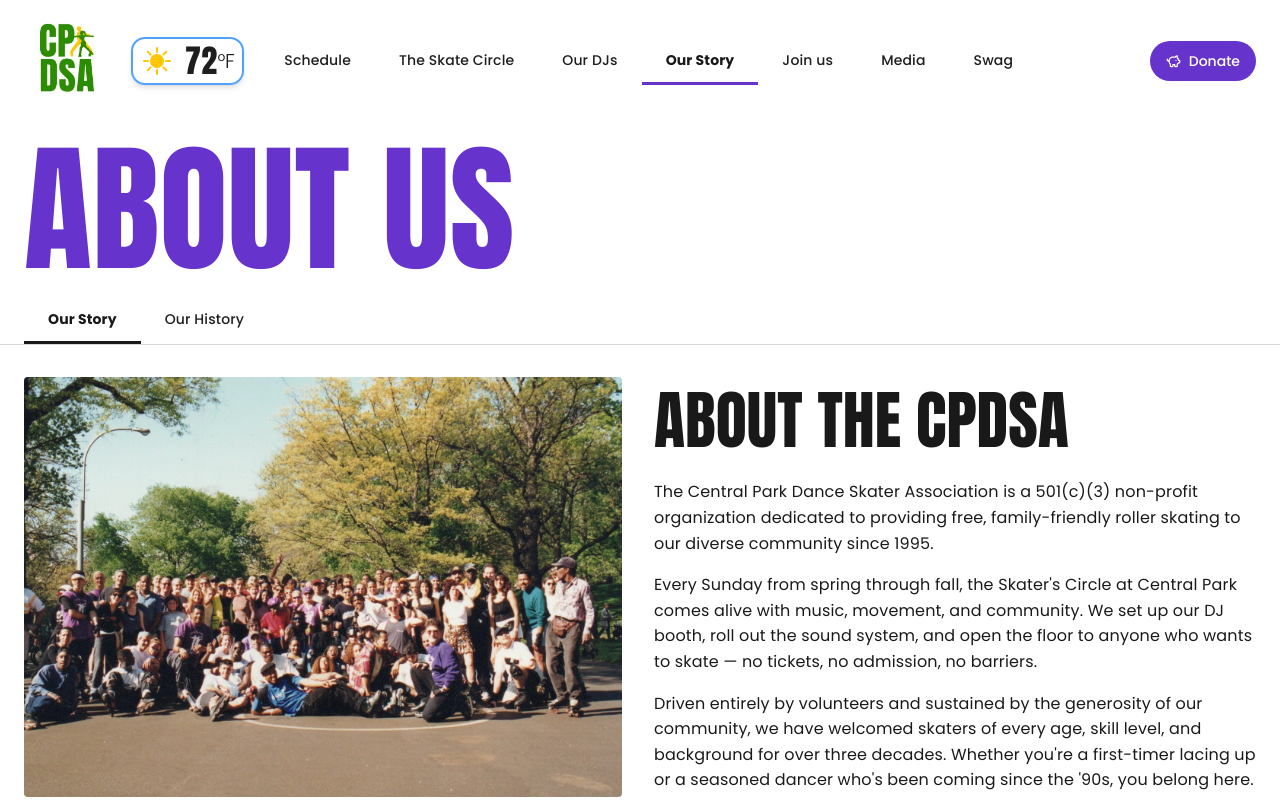
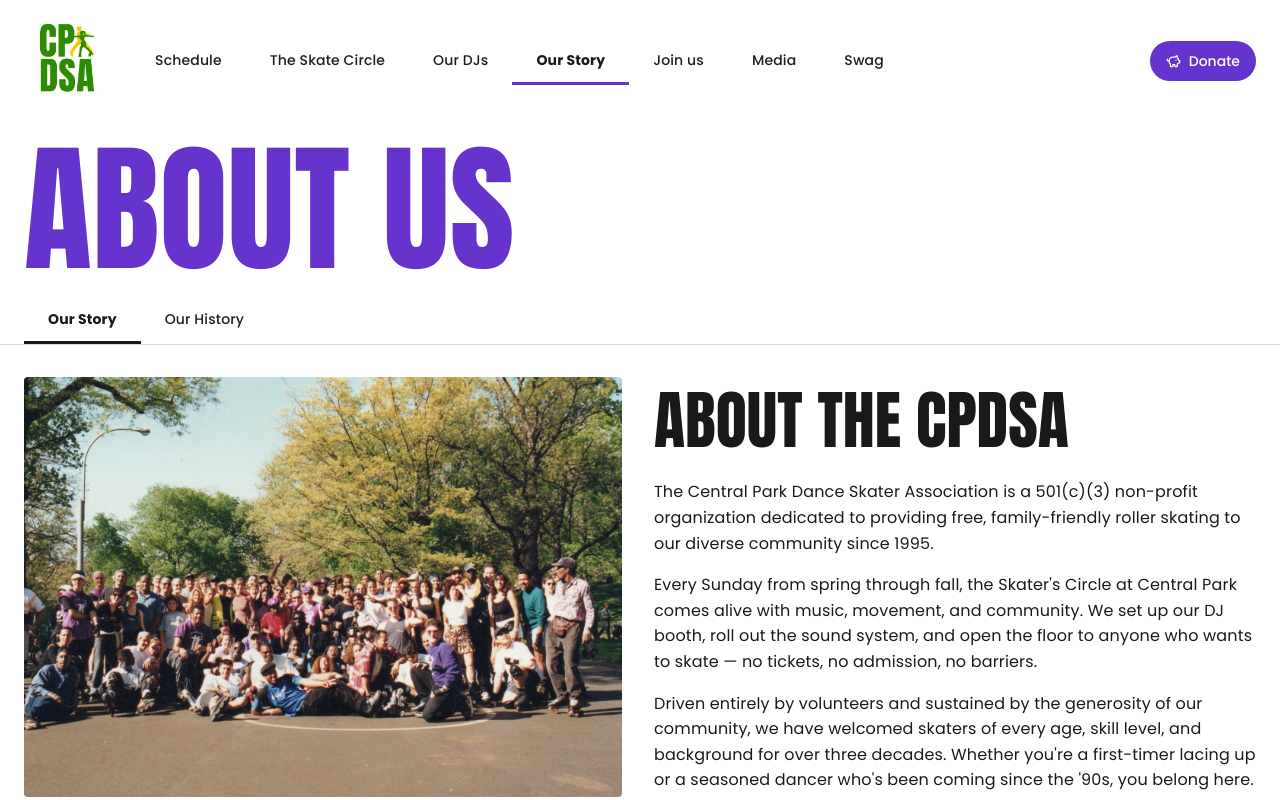
Before and after one commit to jlu17/cpdsa-site, a Next.js app in the folder frontend/: page /about in a window 1280 px wide. Shown: the top 800 px of the page. Built offline with nearby package versions, Linux system fonts and the light colour scheme.

Commit message:
Remove weather icon

```diff
--- a/frontend/src/components/Navigation.tsx
+++ b/frontend/src/components/Navigation.tsx
@@ -26,22 +26,6 @@
             style={{ mixBlendMode: 'multiply' }}
           />
         </Link>
-
-        {/* Weather widget */}
-        <div
-          className="hidden md:flex items-center gap-3 px-2 py-4 rounded-[14px] shadow-md flex-shrink-0"
-          style={{ border: `2px solid ${COLORS.ui.weatherBorder}`, height: 48 }}
-        >
-          <WeatherIcon />
-          <div className="flex items-start leading-none">
-            <span style={{ fontFamily: FONTS.anton, fontSize: 32, lineHeight: '40px', letterSpacing: '0.37px' }}>
-              72
-            </span>
-            <span style={{ fontFamily: FONTS.poppins, fontWeight: FONT_WEIGHTS.light, fontSize: 20, lineHeight: '28px', letterSpacing: '-0.45px', marginTop: 6 }}>
-              °F
-            </span>
-          </div>
-        </div>
 
         {/* Desktop nav */}
         <nav className="hidden md:flex items-center flex-1">
@@ -109,22 +93,3 @@
     </header>
   );
 }
-
-function WeatherIcon() {
-  return (
-    <svg width="32" height="30" viewBox="0 0 32 30" fill="none" aria-hidden="true">
-      <circle cx="16" cy="15" r="7" fill={COLORS.brand.yellow} />
-      {[0, 45, 90, 135].map((deg) => {
-        const rad = (deg * Math.PI) / 180;
-        const cos = Math.cos(rad);
-        const sin = Math.sin(rad);
-        return (
-          <g key={deg}>
-            <line x1={16 + cos * 9} y1={15 + sin * 9} x2={16 + cos * 13} y2={15 + sin * 13} stroke={COLORS.brand.yellow} strokeWidth="2" strokeLinecap="round" />
-            <line x1={16 - cos * 9} y1={15 - sin * 9} x2={16 - cos * 13} y2={15 - sin * 13} stroke={COLORS.brand.yellow} strokeWidth="2" strokeLinecap="round" />
-          </g>
-        );
-      })}
-    </svg>
-  );
-}
--- a/frontend/src/lib/constants/colors.ts
+++ b/frontend/src/lib/constants/colors.ts
@@ -10,7 +10,6 @@
     purple: '#6633cc',
   },
   ui: {
-    weatherBorder: '#51a2ff',
     bench: '#da1026',
   },
   text: {
```
